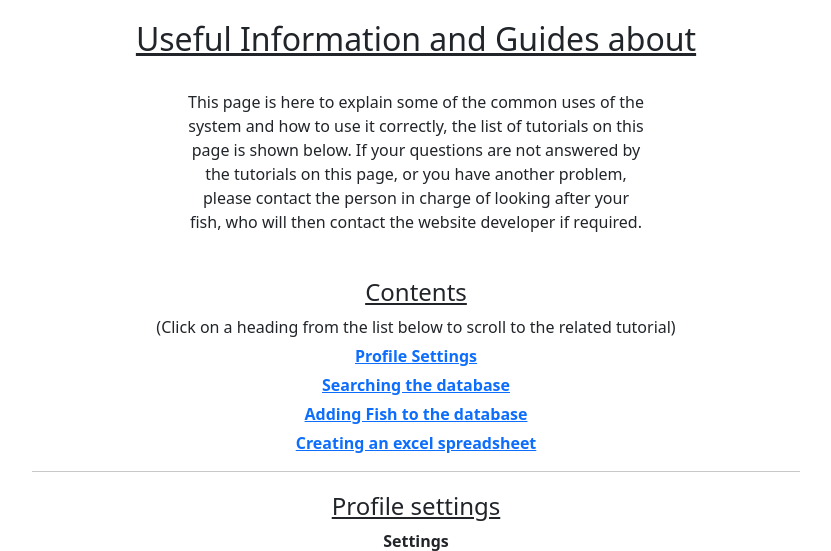
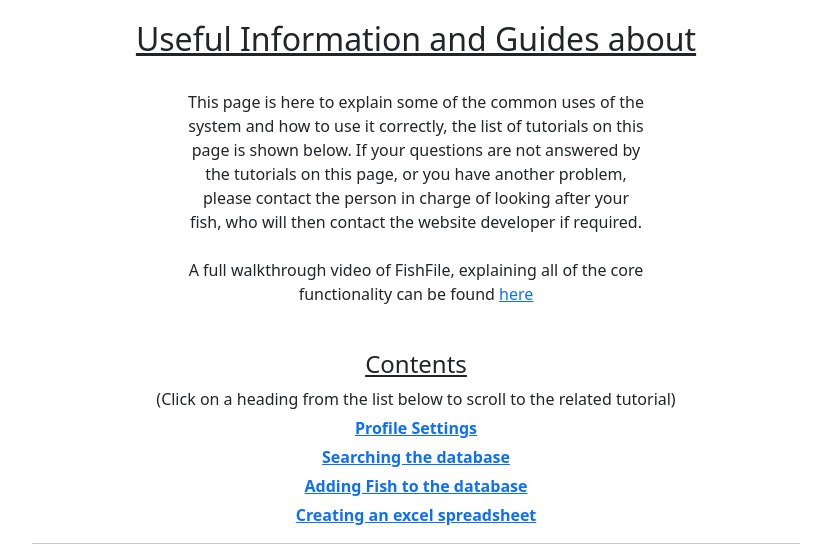
Before and after one commit to MarcusOWilliams/FishFile, a Flask app: page /guides/ in a window 1280 px wide. Shown: the part 57-608 px from the top of the page, without its empty margins (224-1055 px from the left). Run offline with Flask 2, Linux system fonts and the light colour scheme; the visitor is signed in with stand-in values (Sample User, id 1); data comes from the database, SQL or seed files in the repository; data that the repository does not hold is empty; parts of the project's set-up code (start-up, migrations or seed data) failed here and were passed over; some libraries are stand-ins or nearby versions.

Commit message:
Make template changes

```diff
--- a/app/templates/fishchanges.html
+++ b/app/templates/fishchanges.html
@@ -1,8 +1,6 @@
 {% extends "base.html" %}
 
 {% block content %}
-    <h2>Changes for: {{fish}}</h2>
-    <br>
     <div id="filterChangeForm">
         <b>Filter results based on altered fields:</b>
 
--- a/app/templates/guides.html
+++ b/app/templates/guides.html
@@ -5,6 +5,8 @@
     <h2>Useful Information and Guides about {{config["WEBSITE_NAME"]}}</h2>
     <br>
     <p style="width:60%; margin:auto;">This page is here to explain some of the common uses of the system and how to use it correctly, the list of tutorials on this page is shown below. If your questions are not answered by the tutorials on this page, or you have another problem, please contact the person in charge of looking after your fish, who will then contact the website developer if required.</p>
+    <br>
+    <p style="width:60%; margin:auto;"> A full walkthrough video of FishFile, explaining all of the core functionality can be found <a target="_blank" href="https://computingservices-my.sharepoint.com/:v:/g/personal/mw2056_bath_ac_uk/EUJIktxwlKFMlCtr7O1VRQAB3D6iWGxzc8VOSkRzfwQstw?e=2qOg8N">here</a></p>
     <br>
     <h4>Contents</h4>
     <div id="tutorialContentsList">
```
